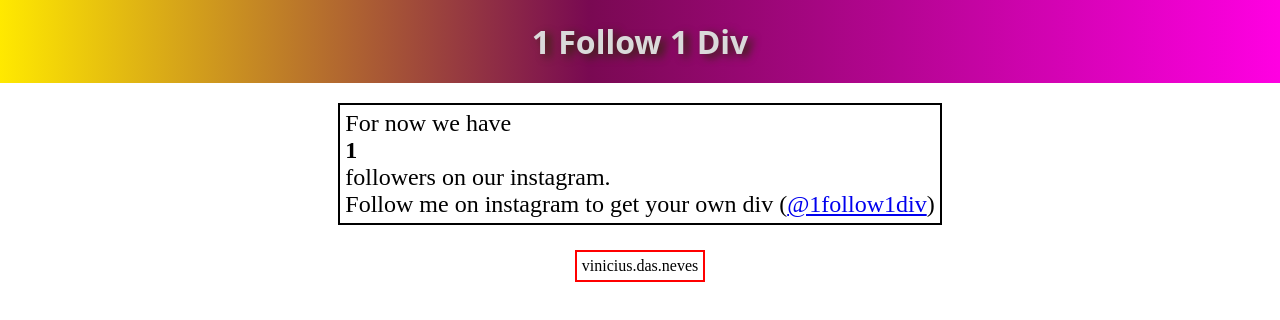
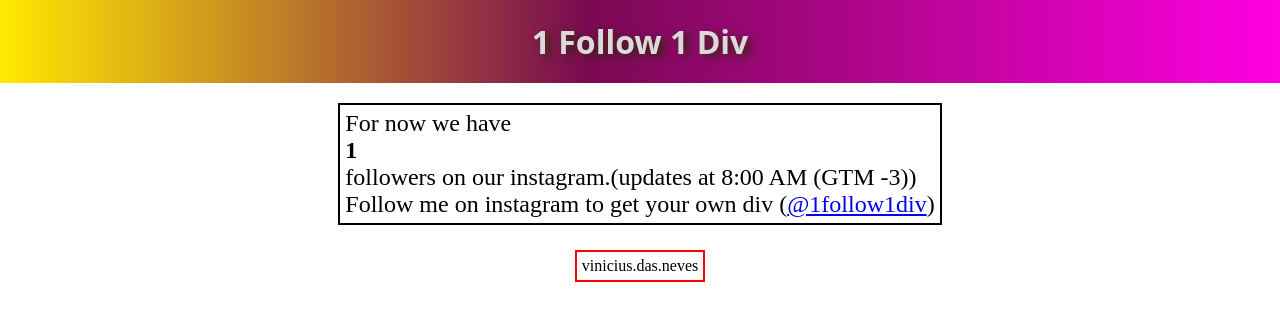
Before and after one commit to ViniciusNevesSalamene/1follow1div, a plain HTML site: page index.html in a window 1280 px wide. Drawn offline with nearby package versions, Linux system fonts and the light colour scheme; a web font is replaced by a local one.

Commit message:
Add files via upload

```diff
--- a/index.html
+++ b/index.html
@@ -16,7 +16,7 @@
         <h1>1 Follow 1 Div</h1>
     </header>
     <section class="desc">
-        <h2>For now we have <div id="num"><b>0</b></div> followers on our instagram.<br>Follow me on instagram to get your own div (<a href="https://www.instagram.com/1follow1div/">@1follow1div</a>)</h2>
+        <h2>For now we have <div id="num"><b>0</b></div> followers on our instagram.(updates at 8:00 AM (GTM -3))<br>Follow me on instagram to get your own div (<a href="https://www.instagram.com/1follow1div/">@1follow1div</a>)</h2>
     </section>
     <div id="counter">
         <script src="main.js"></script>
```
